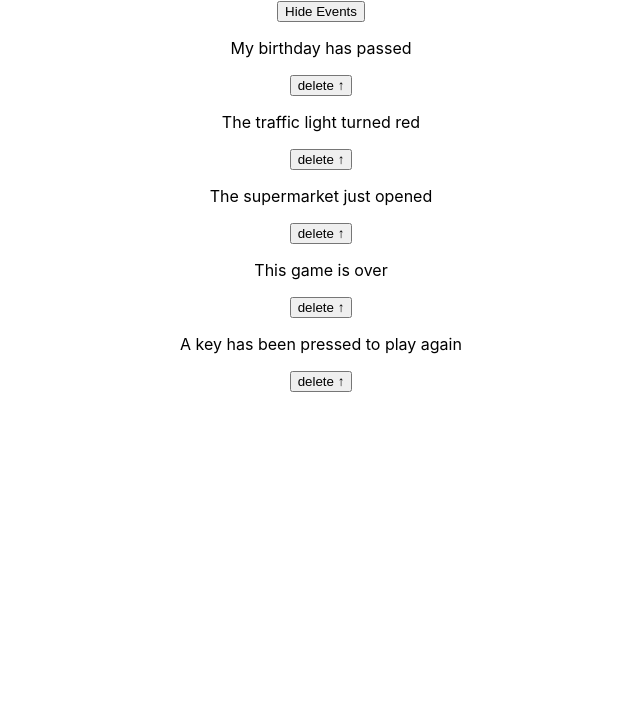
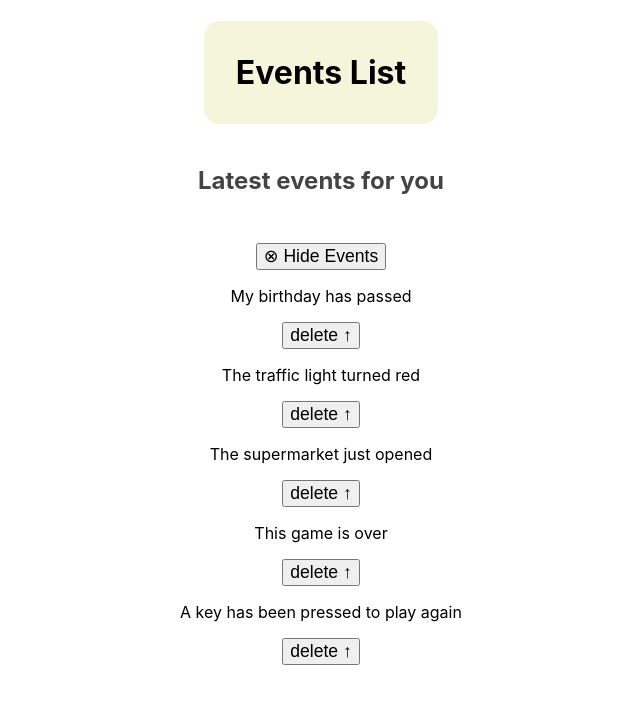
Before and after one commit to codehvila/react-firebase, a React (Create React App) app: page / in a window 1280 px wide. Shown: the top 704 px of the page, without its empty margins (319-959 px from the left). Built offline with nearby package versions, Linux system fonts and the light colour scheme.

Commit message:
Add a component title

```diff
--- a/src/App.js
+++ b/src/App.js
@@ -1,5 +1,6 @@
 import { useState } from "react";
 import "./App.css";
+import Title from "./components/Title";
 
 function App() {
   const [events, setEvents] = useState([
@@ -19,13 +20,19 @@ function App() {
     });
   };
 
+  const title = "Events List";
+  const subtitle = "Latest events for you";
+
   return (
     <div className="App">
+      <Title title={title} subtitle={subtitle} />
       {!showEvents && (
-        <button onClick={() => setShowEvents(true)}>Show Events</button>
+        <button onClick={() => setShowEvents(true)}>&oplus; Show Events</button>
       )}
       {showEvents && (
-        <button onClick={() => setShowEvents(false)}>Hide Events</button>
+        <button onClick={() => setShowEvents(false)}>
+          &otimes; Hide Events
+        </button>
       )}
       {showEvents &&
         events.map((event) => (
--- /dev/null
+++ b/src/components/Title.js
@@ -0,0 +1,8 @@
+export default function Title({ title, subtitle }) {
+  return (
+    <div>
+      <h1 className="title">{title}</h1>
+      <h2 className="subtitle">{subtitle}</h2>
+    </div>
+  );
+}
--- a/src/index.css
+++ b/src/index.css
@@ -11,3 +11,19 @@ code {
   font-family: source-code-pro, Menlo, Monaco, Consolas, 'Courier New',
     monospace;
 }
+
+button {
+  font-size: 1.1rem;
+}
+
+.title {
+  padding: 2rem;
+  background-color: beige;
+  border-radius: 1rem;
+  display: inline-block;
+}
+
+.subtitle {
+  color: #444;
+  margin-bottom: 3rem;
+}
```
